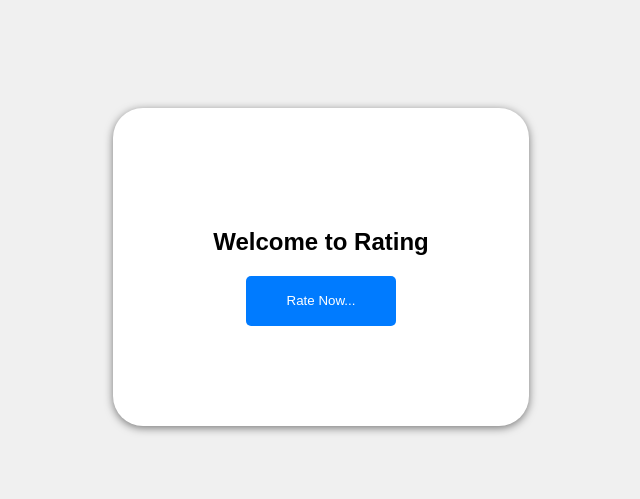
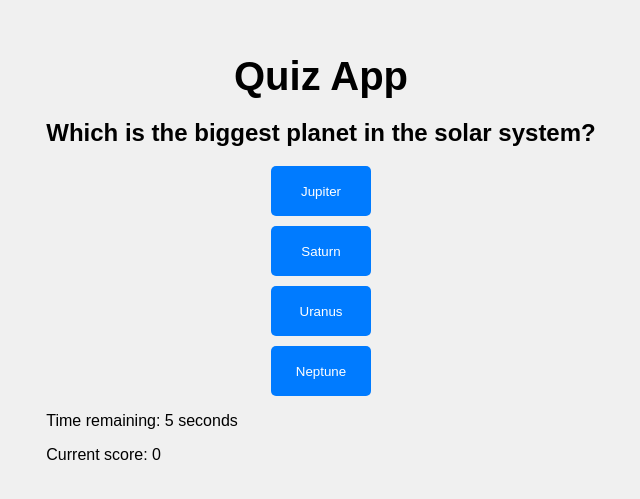
Before and after one commit to sivaramanand/E-comm-website-dummy, a React (Create React App) app in the folder ecommerce-app/: page / in a window 1280 px wide. Shown: the part 133-632 px from the top of the page, without its empty margins (319-959 px from the left). Built offline with nearby package versions, Linux system fonts and the light colour scheme.

Commit message:
commit 8-7-24

```diff
--- a/ecommerce-app/src/App.js
+++ b/ecommerce-app/src/App.js
@@ -2,11 +2,13 @@ import logo from "./logo.svg";
 import "./App.css";
 import Ecommerce from "./EcommercePage";
 import MainPage from "./Daily tasks/Custom Modal/MainPage";
+import QuizApplication from "./Daily tasks/Quiz Application/QuizApplication";
 function App() {
   return (
     <>
       {/*<Ecommerce />*/}
-      <MainPage />
+      {/*<MainPage />*/}
+      <QuizApplication />
     </>
   );
 }
--- /dev/null
+++ b/ecommerce-app/src/Daily tasks/Quiz Application/QuizApplication.css
@@ -0,0 +1,8 @@
+.options{
+    display:flex;
+    flex-direction: column;
+    gap: 10px;
+}
+button{
+height: 50px;
+}
--- /dev/null
+++ b/ecommerce-app/src/Daily tasks/Quiz Application/QuizApplication.js
@@ -0,0 +1,62 @@
+import React, { useEffect, useState } from "react";
+import { questions } from "./questions";
+import QuizQuestions from "./QuizQuestions";
+
+const QuizApplication = () => {
+  const [currentQuestionIndex, setCurrentQuestionIndex] = useState(0);
+  const [score, setScore] = useState(0);
+  const [timeRemaining, setTimeRemaining] = useState(10);
+  const [quizOver, setQuizOver] = useState(false);
+
+  useEffect(() => {
+    if (timeRemaining > 0) {
+      const timer = setTimeout(() => {
+        setTimeRemaining(timeRemaining - 1);
+      }, 1000);
+      return () => clearTimeout(timer);
+    } else {
+      nextQuestion();
+    }
+  }, [timeRemaining]);
+
+  const handleAnswer = (answer) => {
+    if (answer === questions[currentQuestionIndex].correct) {
+      setScore((prevScore) => prevScore + 1);
+    }
+    nextQuestion();
+  };
+
+  const nextQuestion = () => {
+    if (currentQuestionIndex < questions.length - 1) {
+      setCurrentQuestionIndex((prevIndex) => prevIndex + 1);
+      setTimeRemaining(10);
+    } else {
+      setQuizOver(true);
+    }
+  };
+
+  useEffect(() => {
+    if (quizOver) {
+      alert(`Quiz over! Your score is ${score}`);
+      setCurrentQuestionIndex(0);
+      setScore(0);
+      setTimeRemaining(10);
+      setQuizOver(false);
+    }
+  }, [quizOver, score]);
+
+  return (
+    <div>
+      <h1>Quiz App</h1>
+      <QuizQuestions
+        data={questions[currentQuestionIndex]}
+        handleAnswer={handleAnswer}
+        timeRemaining={timeRemaining}
+      />
+      <p>Time remaining: {timeRemaining} seconds</p>
+      <p>Current score: {score}</p>
+    </div>
+  );
+};
+
+export default QuizApplication;
--- /dev/null
+++ b/ecommerce-app/src/Daily tasks/Quiz Application/QuizQuestions.js
@@ -0,0 +1,24 @@
+// src/QuizQuestions.js
+import React from "react";
+import "./QuizApplication.css";
+
+const QuizQuestions = ({ data, handleAnswer, timeRemaining }) => {
+  return (
+    <div>
+      <h2>{data.question}</h2>
+      <div className="options">
+        {data.options.map((option, index) => (
+          <button
+            key={index}
+            onClick={() => handleAnswer(option)}
+            disabled={timeRemaining === 0}
+          >
+            {option}
+          </button>
+        ))}
+      </div>
+    </div>
+  );
+};
+
+export default QuizQuestions;
--- /dev/null
+++ b/ecommerce-app/src/Daily tasks/Quiz Application/questions.js
@@ -0,0 +1,33 @@
+// src/questions.js
+export const questions = [
+    {
+      id: 1,
+      question: "Which is the biggest planet in the solar system?",
+      options: ["Jupiter", "Saturn", "Uranus", "Neptune"],
+      correct: "Jupiter",
+    },
+    {
+      id: 2,
+      question: "Which is the smallest country in the world?",
+      options: ["Vatican City", "Monaco", "Malta", "San Marino"],
+      correct: "Vatican City",
+    },
+    {
+      id: 3,
+      question: "Which is the longest river in the world?",
+      options: ["Amazon", "Nile", "Yangtze", "Mississippi"],
+      correct: "Nile",
+    },
+    {
+      id: 4,
+      question: "Which is the largest ocean in the world?",
+      options: ["Pacific", "Atlantic", "Indian", "Arctic"],
+      correct: "Pacific",
+    },
+    {
+      id: 5,
+      question: "Which is the largest country in the world?",
+      options: ["USA", "China", "Russia", "Canada"],
+      correct: "Russia",
+    },
+  ];
```
Also changed, not shown: ecommerce-app/src/Redo Tasks/Todo Tasks/todotasks.js (added, +18 -0 lines), ecommerce-app/src/Redo Tasks/Todo Tasks/todotasks.css (added).
